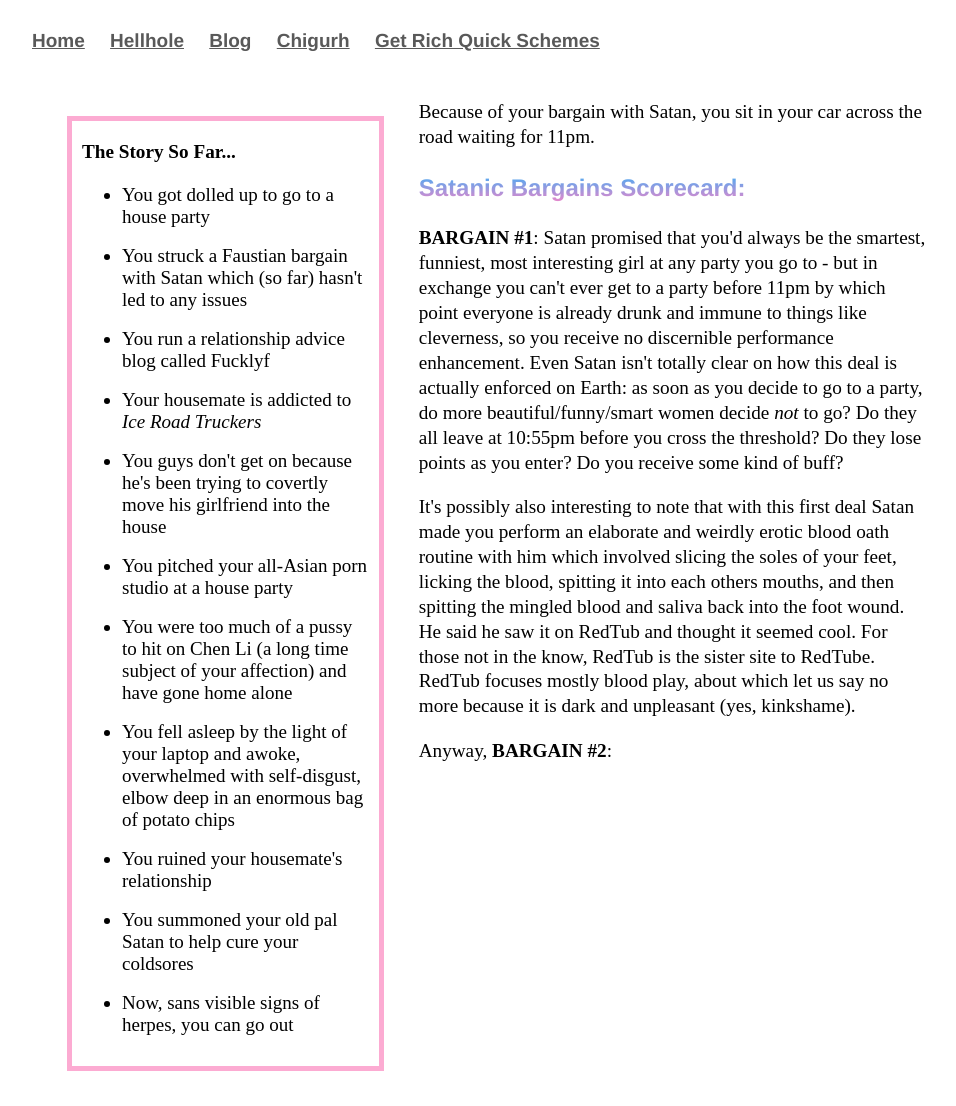
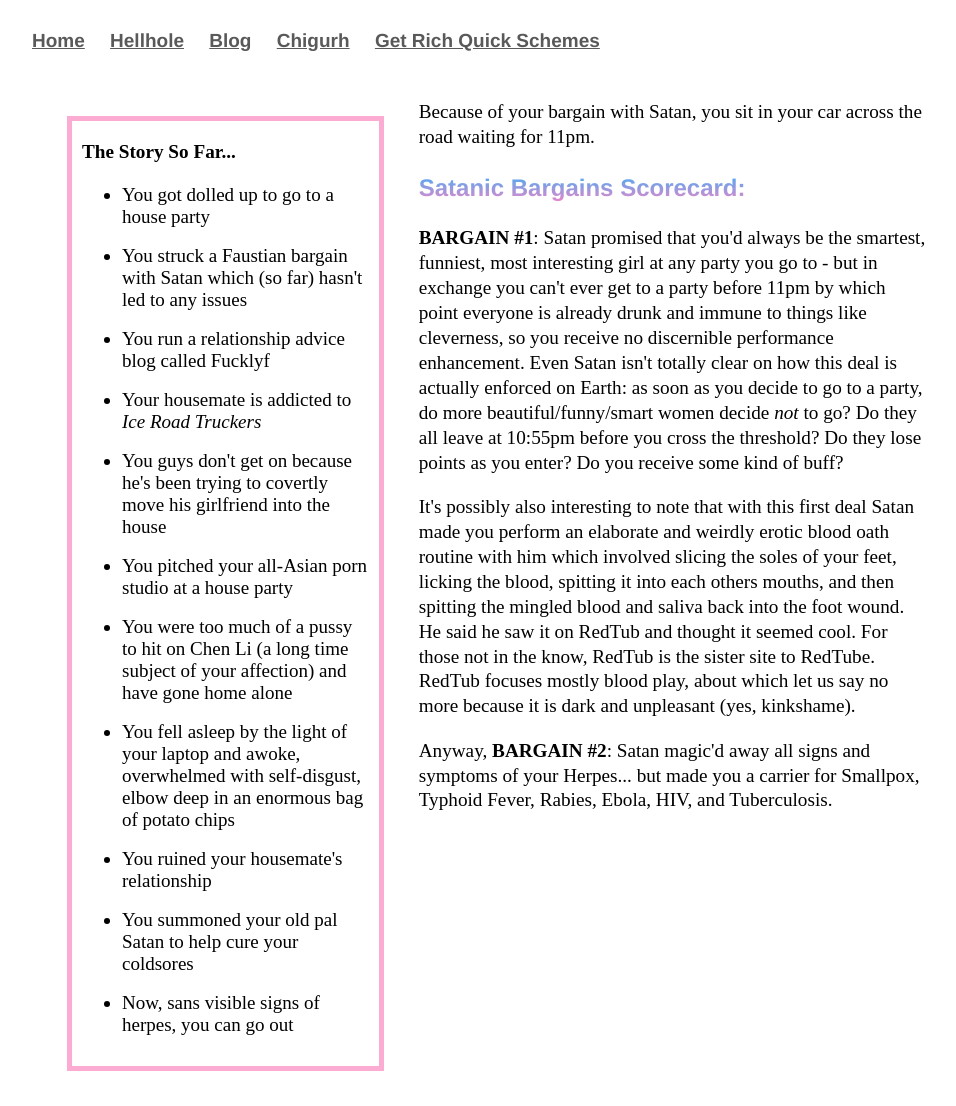
Before and after one commit to Pinelife/pinelife.github.io, a Jekyll site: the page Hellhole/Room11.html, which Jekyll copies as it is, in a window 1280 px wide. Shown: the whole page, without its empty margins (160-1116 px from the left). Built offline with Jekyll 4.4.1, drawn with Linux system fonts in a browser that asks for light colours.

Commit message:
Update Room11.html

```diff
--- a/Hellhole/Room11.html
+++ b/Hellhole/Room11.html
@@ -61,5 +61,6 @@ licking the blood, spitting it into each others mouths, and then spitting the mi
 into the foot wound. He said he saw it on RedTub and thought it seemed cool. For those not in the know, RedTub is the
 sister site to RedTube. RedTub focuses mostly blood play, about which let us say no more because it is dark and unpleasant (yes, kinkshame).</p>
 <p>
-	Anyway, <b>BARGAIN #2</b>:
+	Anyway, <b>BARGAIN #2</b>: Satan magic'd away all signs and symptoms of your Herpes... but made you a carrier for Smallpox,
+	Typhoid Fever, Rabies, Ebola, HIV, and Tuberculosis.
 </p>
```
